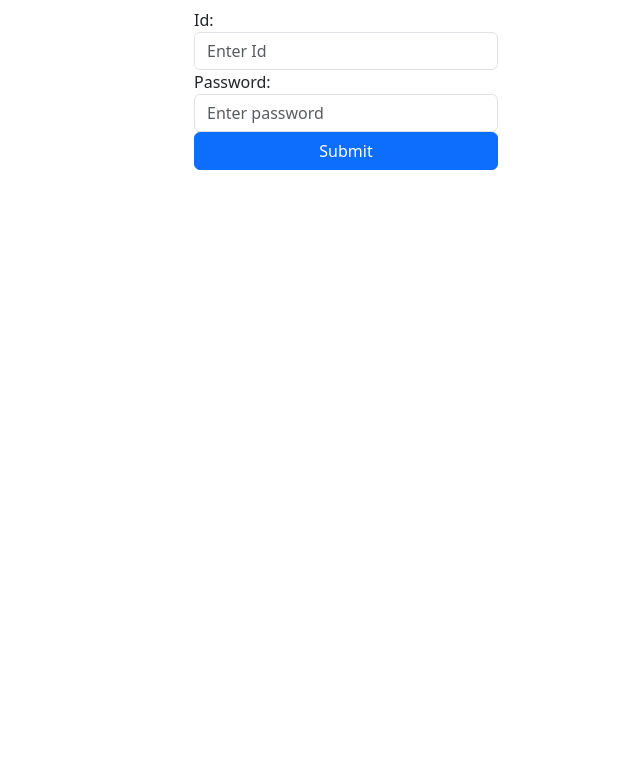
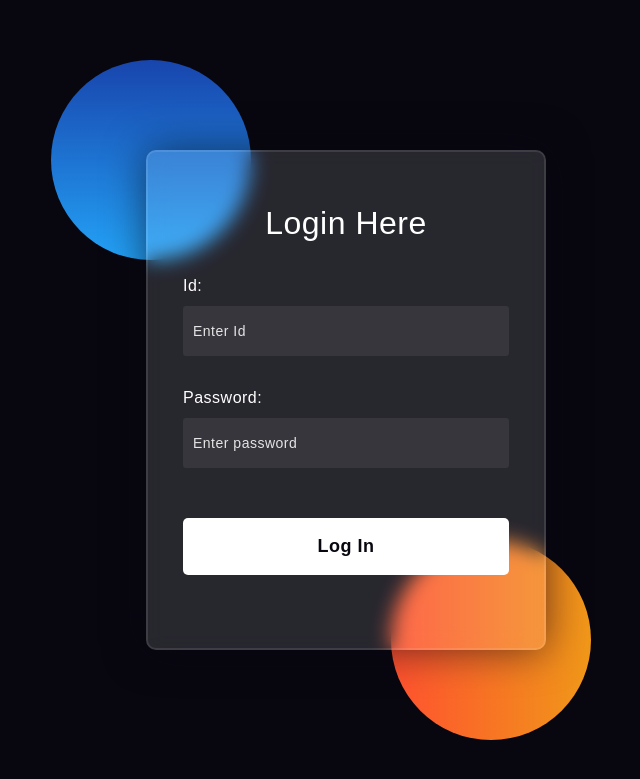
Before and after one commit to tweizy/employee-management-system, a PHP site: page /login.php in a window 1280 px wide. Shown: the top 779 px of the page, without its empty margins (294-934 px from the left). Run offline with PHP 8.4, Linux system fonts and the light colour scheme.

Commit message:
styling log in page

```diff
--- a/login.php
+++ b/login.php
@@ -71,23 +71,148 @@ if($_SERVER["REQUEST_METHOD"] == "POST"){
     <title>Log In</title>
     <meta name='viewport' content='width=device-width, initial-scale=1'>
     <link href="https://cdn.jsdelivr.net/npm/bootstrap@5.3.0-alpha1/dist/css/bootstrap.min.css" rel="stylesheet" integrity="sha384-GLhlTQ8iRABdZLl6O3oVMWSktQOp6b7In1Zl3/Jr59b6EGGoI1aFkw7cmDA6j6gD" crossorigin="anonymous">
+    <style media="screen">
+      *,
+*:before,
+*:after{
+    padding: 0;
+    margin: 0;
+    box-sizing: border-box;
+}
+body{
+    background-color: #080710;
+}
+.background{
+    width: 430px;
+    height: 520px;
+    position: absolute;
+    transform: translate(-50%,-50%);
+    left: 50%;
+    top: 50%;
+}
+.background .shape{
+    height: 200px;
+    width: 200px;
+    position: absolute;
+    border-radius: 50%;
+}
+.shape:first-child{
+    background: linear-gradient(
+        #1845ad,
+        #23a2f6
+    );
+    left: -80px;
+    top: -80px;
+}
+.shape:last-child{
+    background: linear-gradient(
+        to right,
+        #ff512f,
+        #f09819
+    );
+    right: -30px;
+    bottom: -80px;
+}
+form{
+    height: 500px;
+    width: 400px;
+    background-color: rgba(255,255,255,0.13);
+    position: absolute;
+    transform: translate(-50%,-50%);
+    top: 50%;
+    left: 50%;
+    border-radius: 10px;
+    backdrop-filter: blur(10px);
+    border: 2px solid rgba(255,255,255,0.1);
+    box-shadow: 0 0 40px rgba(8,7,16,0.6);
+    padding: 50px 35px;
+}
+form *{
+    font-family: 'Poppins',sans-serif;
+    color: #ffffff;
+    letter-spacing: 0.5px;
+    outline: none;
+    border: none;
+}
+form h3{
+    font-size: 32px;
+    font-weight: 500;
+    line-height: 42px;
+    text-align: center;
+}
+
+label{
+    display: block;
+    margin-top: 30px;
+    font-size: 16px;
+    font-weight: 500;
+}
+input{
+    display: block;
+    height: 50px;
+    width: 100%;
+    background-color: rgba(255,255,255,0.07);
+    border-radius: 3px;
+    padding: 0 10px;
+    margin-top: 8px;
+    font-size: 14px;
+    font-weight: 300;
+}
+::placeholder{
+    color: #e5e5e5;
+}
+button{
+    margin-top: 50px;
+    width: 100%;
+    background-color: #ffffff;
+    color: #080710;
+    padding: 15px 0;
+    font-size: 18px;
+    font-weight: 600;
+    border-radius: 5px;
+    cursor: pointer;
+}
+.social{
+  margin-top: 30px;
+  display: flex;
+}
+.social div{
+  background: red;
+  width: 150px;
+  border-radius: 3px;
+  padding: 5px 10px 10px 5px;
+  background-color: rgba(255,255,255,0.27);
+  color: #eaf0fb;
+  text-align: center;
+}
+.social div:hover{
+  background-color: rgba(255,255,255,0.47);
+}
+
+    </style>
 </head>
 <body>
-    <form action="<?php echo $_SERVER["PHP_SELF"]; ?>" method="POST" class="d-flex flex-column p-2 m-auto w-25 my-auto align-middle">
-        <div class="form-group">
-            <label for="exampleInputEmail1">Id: </label>
-            <input type="text" name="id" class="form-control" id="exampleInputEmail1" aria-describedby="emailHelp" placeholder="Enter Id">
+    <div class="background">
+        <div class="shape"></div>
+        <div class="shape"></div>
+    </div>
+    <form action="<?php echo $_SERVER["PHP_SELF"]; ?>" method="POST">
+    <h3>Login Here</h3>
+        <div>
+            <label for="username">Id: </label>
+            <input type="text" name="id" id="username" placeholder="Enter Id">
         </div>
-        <div class="form-group">
-            <label for="exampleInputPassword1">Password: </label>
-            <input type="password" name="password" class="form-control" id="exampleInputPassword1" placeholder="Enter password">
+        <div>
+            <label for="password">Password: </label>
+            <input type="password" name="password" id="password" placeholder="Enter password">
         </div>
-        <button type="submit" class="btn btn-primary">Submit</button>
+        <button type="submit">Log In</button>
+        <?php
+        if(!empty($login_error)){
+            echo '<div class="alert alert-danger">' . $login_error . '</div>';
+        }
+        ?>
     </form>
-    <?php
-    if(!empty($login_error)){
-        echo '<div class="alert alert-danger">' . $login_error . '</div>';
-    }
-    ?>
+
 </body>
 </html>
```
